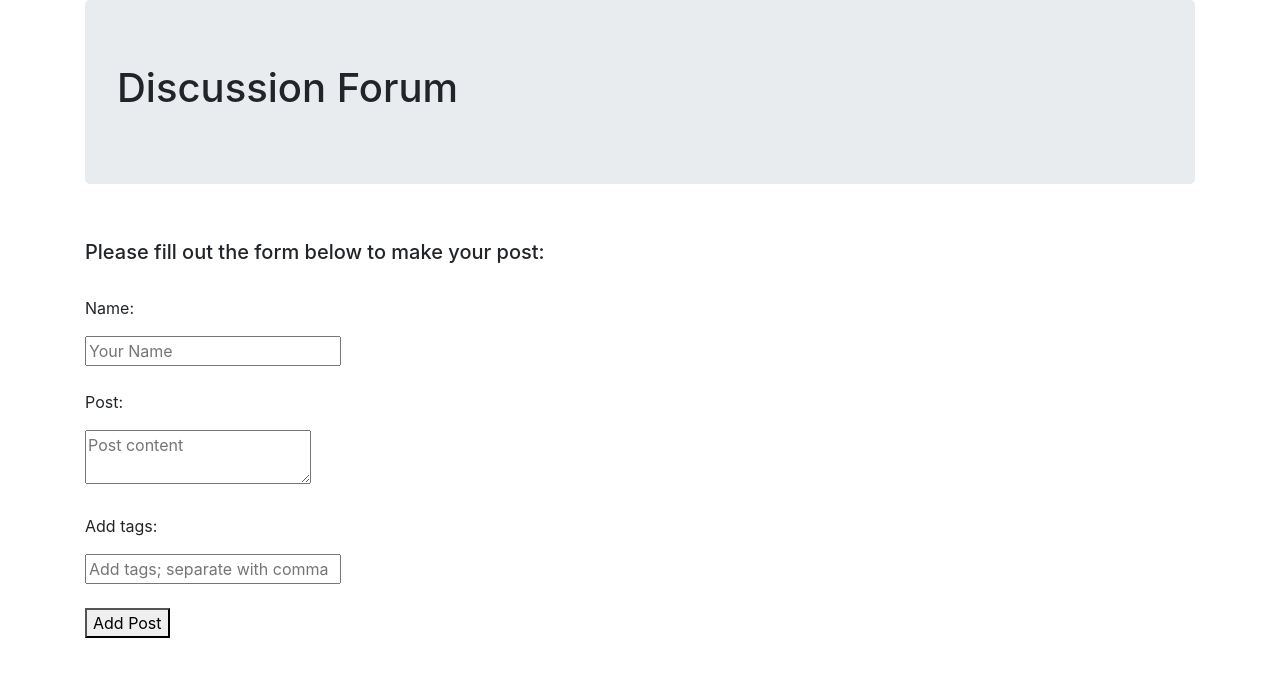
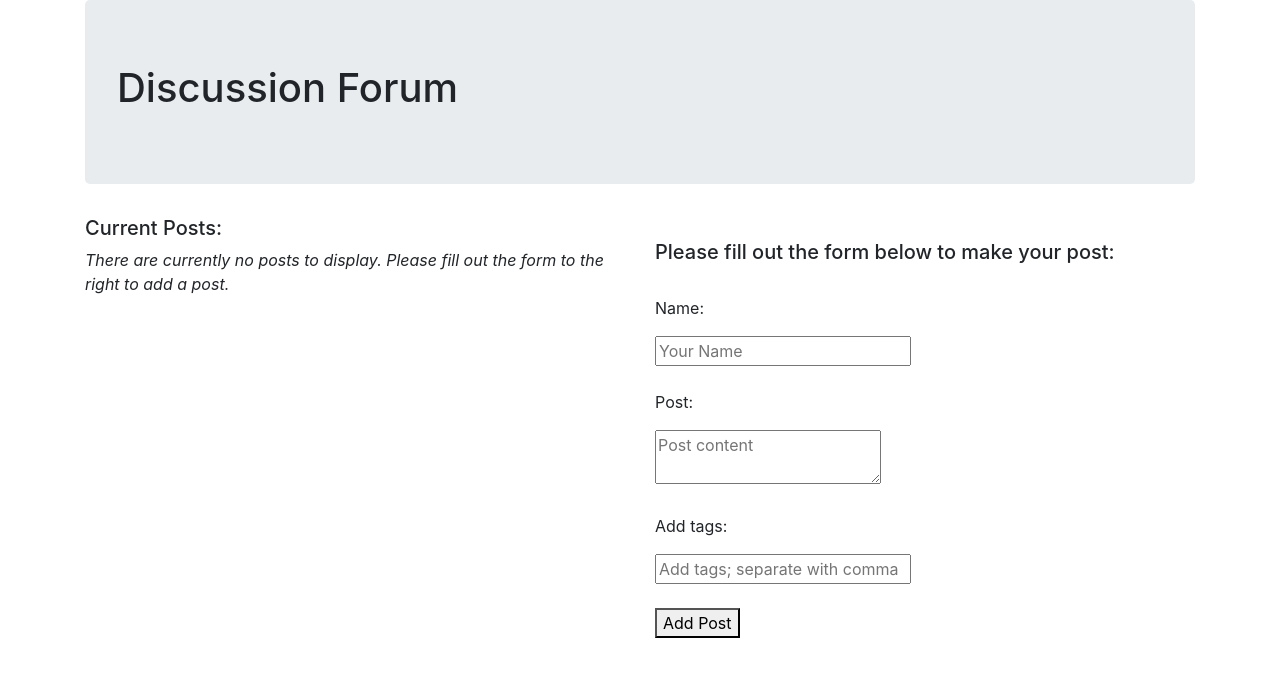
Before and after one commit to kevinmbabcock/redux-discussion-forum, a React app: page / in a window 1280 px wide. Shown: the top 676 px of the page. Built offline with nearby package versions, Linux system fonts and the light colour scheme.

Commit message:
add styling and display text telling user there are currently no posts

```diff
--- a/src/components/App.jsx
+++ b/src/components/App.jsx
@@ -7,8 +7,14 @@ function App(){
   return (
     <div className="container">
       <Header />
-      <PostListContainer />
-      <NewPostForm />
+      <div className='row'>
+        <div className='col-md-6'>
+          <PostListContainer />
+        </div>
+        <div className='col-md-6'>
+          <NewPostForm />
+        </div>
+      </div>
     </div>
   );
 }
--- a/src/components/PostList.jsx
+++ b/src/components/PostList.jsx
@@ -5,12 +5,20 @@ import Downvote from './Downvote';
 import PropTypes from 'prop-types';
 
 function PostList(props){
-  // console.log(props);
+  console.log(props.postList);
+  const header =
+    <div>
+      <h5>Current Posts:</h5>
+    </div>;
+
+  if (props.postList.keys) {
     return (
       <div>
+        { header }
         {Object.keys(props.postList).map(function(postId) {
           var post  = props.postList[postId];
-        return <div>
+          <div>
+            <div>
               <Post
                 author={post.author}
                 content={post.content}
@@ -19,17 +27,27 @@ function PostList(props){
                 likes={post.likes}
                 key={post.id}
                 postId={post.id} />
+            </div>
             <div className='row'>
-            <div className='col-sm-12'>
+              <div className='col-sm-6'>
                 <Upvote post={post}/>
-              <br />
+              </div>
+              <div className='col-sm-6'>
                 <Downvote post={post}/>
               </div>
             </div>
-        </div>;
+          </div>
         })}
       </div>
     );
+  } else {
+    return (
+      <div>
+        { header }
+        <p><em>There are currently no posts to display. Please fill out the form to the right to add a post.</em></p>
+      </div>
+    )
+  }
 }
 
 PostList.propTypes = {
```
Lines whose indentation alone changed are shown as unchanged.
